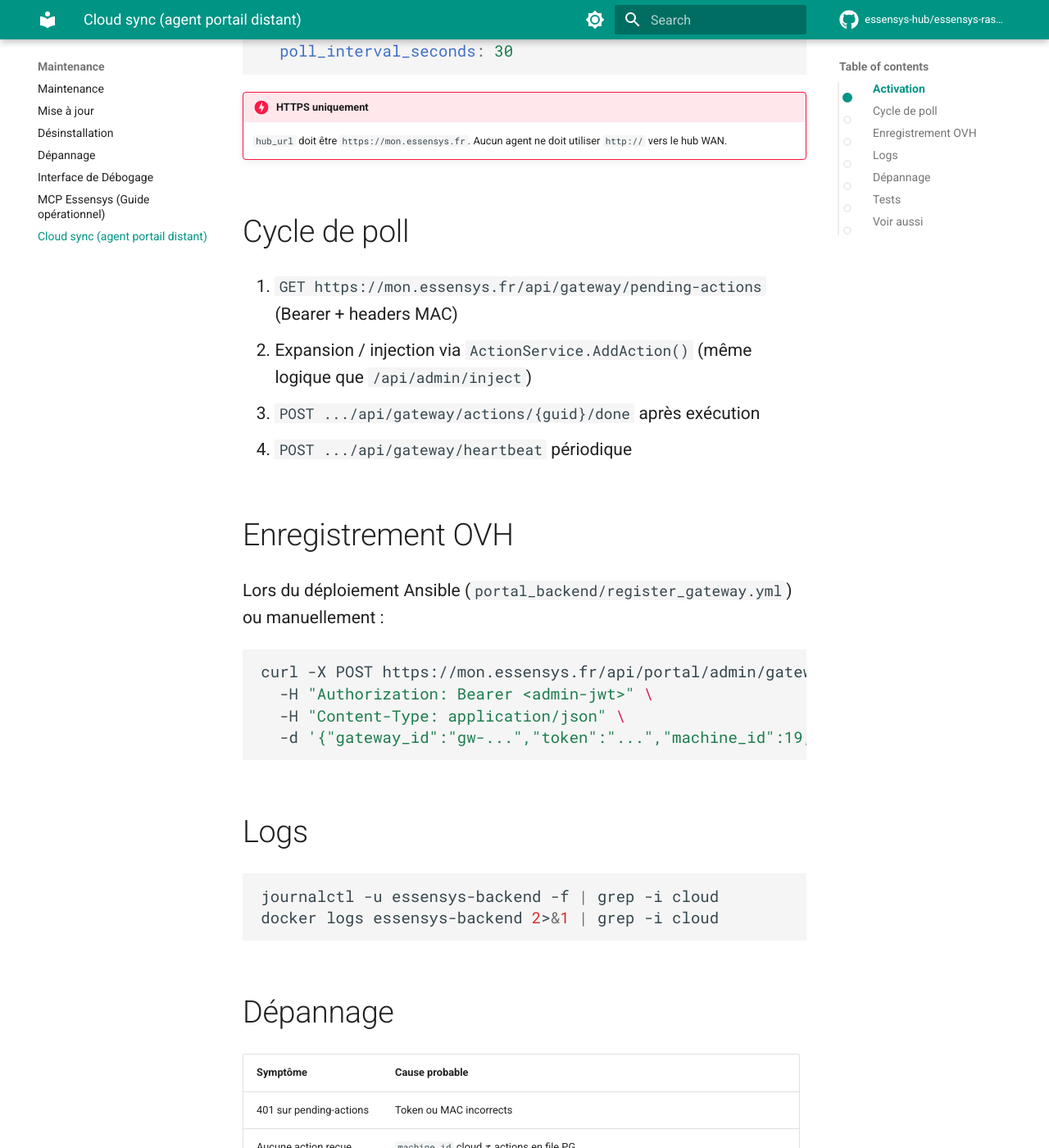
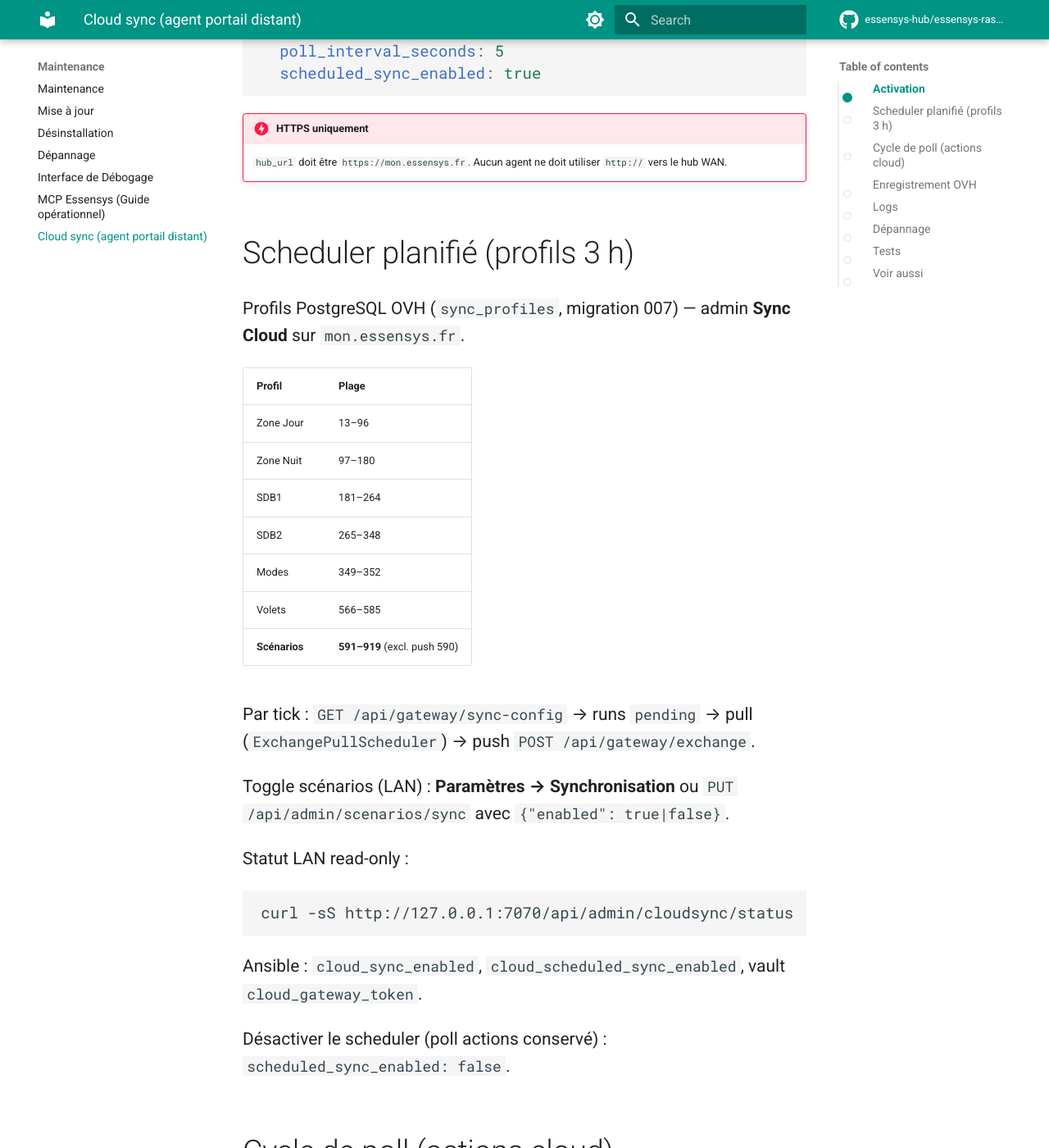
Before and after one commit to essensys-hub/essensys-raspberry-gateway, an MkDocs documentation site: the page built from docs/maintenance/cloud-sync.md, in a window 1280 px wide and 1400 px high, scrolled down 655 px. Shown: the whole window at 82% size. Built offline with MkDocs 1.6.1 and Material for MkDocs 9.7.7, drawn with Linux system fonts in a browser that asks for light colours; comment, search, counter and statistics services are not loaded; the version menu is left out; some of the changed text lies outside the part shown.

Commit message:
docs(scenario): guide déploiement et changelog V.1.4.0.
Documente la gestion scénarios, le profil sync 591-919 et les tests E2E.

Co-authored-by: Cursor <cursoragent@cursor.com>

````diff
--- a/docs/maintenance/cloud-sync.md
+++ b/docs/maintenance/cloud-sync.md
@@ -1,6 +1,6 @@
 # Cloud sync (agent portail distant)
 
-Le module **`internal/cloudsync`** du backend gateway (`essensys-server-backend`) synchronise les actions du portail OVH vers la file locale Redis.
+Le module **`internal/cloudsync`** du backend gateway (`essensys-server-backend`) synchronise les actions du portail OVH vers la file locale Redis et exécute le **scheduler de sync planifiée** vers le cloud.
 
 ## Activation
 
@@ -12,13 +12,42 @@ cloud:
   hub_url: "https://mon.essensys.fr"
   gateway_id: "gw-essensys-gateway"   # optionnel si dérivé de MAC
   gateway_token: "<token Ansible vault>"
-  poll_interval_seconds: 30
+  poll_interval_seconds: 5
+  scheduled_sync_enabled: true
 ```
 
 !!! danger "HTTPS uniquement"
     `hub_url` doit être `https://mon.essensys.fr`. Aucun agent ne doit utiliser `http://` vers le hub WAN.
 
-## Cycle de poll
+## Scheduler planifié (profils 3 h)
+
+Profils PostgreSQL OVH (`sync_profiles`, migration 007) — admin **Sync Cloud** sur `mon.essensys.fr`.
+
+| Profil | Plage |
+|--------|-------|
+| Zone Jour | 13–96 |
+| Zone Nuit | 97–180 |
+| SDB1 | 181–264 |
+| SDB2 | 265–348 |
+| Modes | 349–352 |
+| Volets | 566–585 |
+| **Scénarios** | **591–919** (excl. push 590) |
+
+Par tick : `GET /api/gateway/sync-config` → runs `pending` → pull (`ExchangePullScheduler`) → push `POST /api/gateway/exchange`.
+
+Toggle scénarios (LAN) : **Paramètres → Synchronisation** ou `PUT /api/admin/scenarios/sync` avec `{"enabled": true|false}`.
+
+Statut LAN read-only :
+
+```bash
+curl -sS http://127.0.0.1:7070/api/admin/cloudsync/status | jq .
+```
+
+Ansible : `cloud_sync_enabled`, `cloud_scheduled_sync_enabled`, vault `cloud_gateway_token`.
+
+Désactiver le scheduler (poll actions conservé) : `scheduled_sync_enabled: false`.
+
+## Cycle de poll (actions cloud)
 
 1. `GET https://mon.essensys.fr/api/gateway/pending-actions` (Bearer + headers MAC)
 2. Expansion / injection via `ActionService.AddAction()` (même logique que `/api/admin/inject`)
@@ -51,6 +80,8 @@ docker logs essensys-backend 2>&1 | grep -i cloud
 | Aucune action reçue | `machine_id` cloud ≠ actions en file PG |
 | Sortie via eth1 | Vérifier route par défaut sur eth0 (`ip route get $(dig +short mon.essensys.fr)`) |
 | HTTP dans les logs | Mettre à jour binaire / config `hub_url` |
+| Runs `failed` pull busy | Plusieurs profils dus — un seul pull à la fois ; relancer Sync now |
+| `[sync-alert] CRITICAL` | 3 échecs consécutifs sur un profil — voir admin Sync Cloud |
 
 ## Tests
 
@@ -58,8 +89,15 @@ docker logs essensys-backend 2>&1 | grep -i cloud
 # Depuis la gateway
 ./scripts/test-wan-https-ovh.sh https://mon.essensys.fr
 
+# E2E scénarios LAN
+cd essensys-server-backend/test && ./test_scenarios_e2e.sh
+
+# Parité cloud (JWT requis)
+EMAIL=... JWT_SECRET=... ./test_scenarios_cloud_parity.sh
+
 # E2E inject (utilisateur avec portal_access)
 # essensys-user-portal-frontend/test/e2e_user_portal.sh
+# essensys-user-portal-frontend/test/e2e_scenarios_portal.sh
 ```
 
 ## Voir aussi
````
Also changed, not shown: docs/index.md (+1 -0 lines), docs/maintenance/scenarios.md (added, +86 -0 lines), docs/versions.md (+27 -0 lines), 4 other files.
